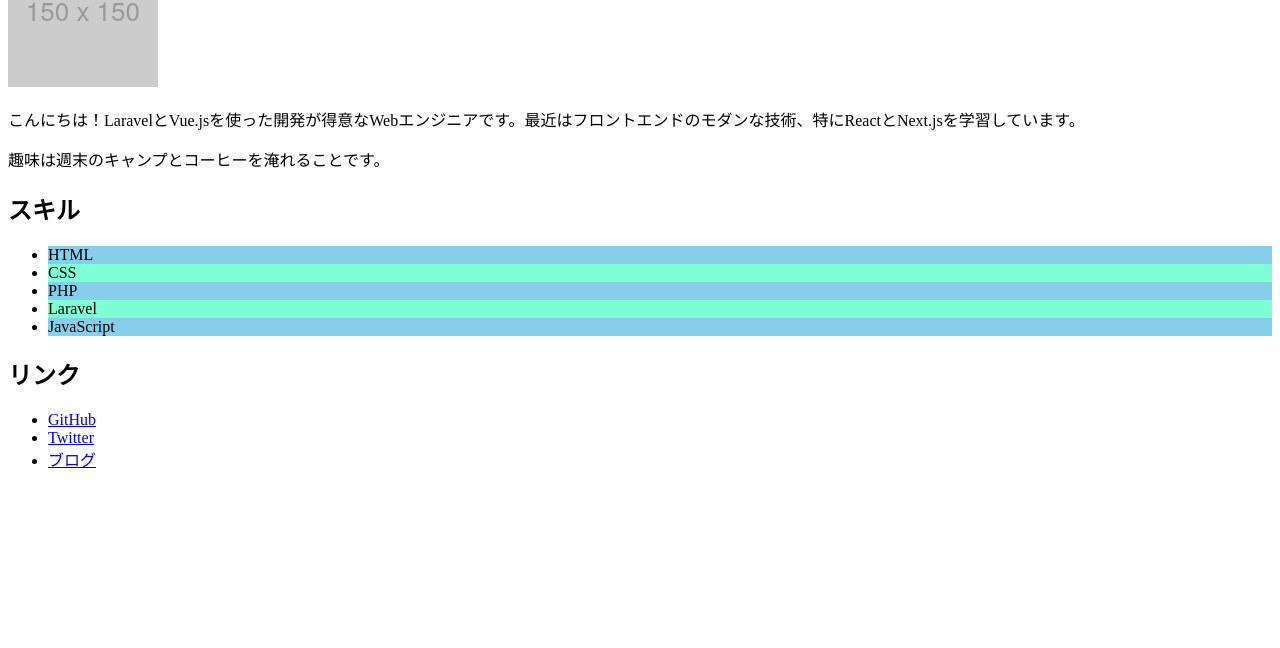
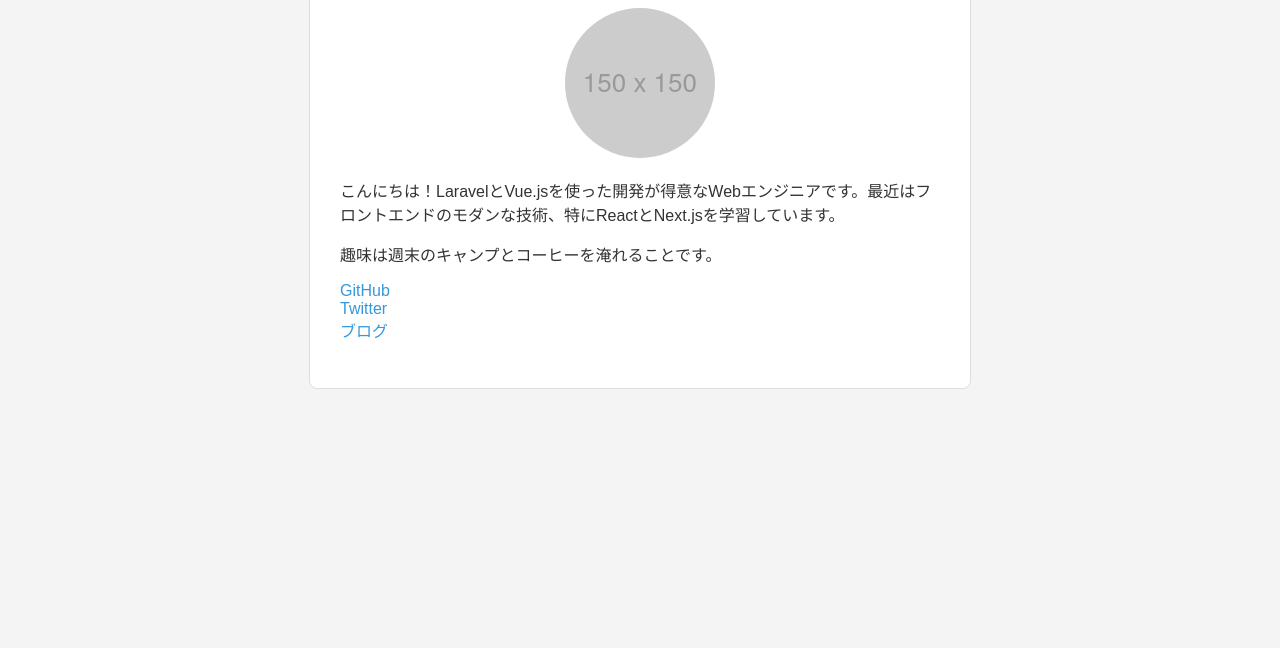
Before and after one commit to nishidanamiki/profile, a plain HTML site: page index.html in a window 1280 px wide. Shown: the part 152-800 px from the top of the page. Drawn offline with Linux system fonts and the light colour scheme.

Commit message:
style: スキルリストを削除しプロフィールカードのスタイルを適用

```diff
--- a/css/style.css
+++ b/css/style.css
@@ -1,11 +1,47 @@
-a:hover {
-  color: red;
+/* ページ全体の背景と基本フォント */
+body {
+  background-color: #f4f4f4;
+  font-family: sans-serif;
+  color: #333;
 }
 
-.skill-list li:nth-child(odd) {
-  background-color: skyblue;
+/* プロフィールカードのスタイリング */
+#profile-card {
+  width: 600px;
+  margin: 40px auto;
+  background-color: #ffffff;
+  padding: 30px;
+  border: 1px solid #ddd;
+  border-radius: 8px;
 }
 
-.skill-list li:nth-child(even) {
-  background-color: aquamarine;
+.profile-image {
+  display: block;
+  margin: 0 auto 20px;
+  border-radius: 50%;
 }
+
+h1 {
+  text-align: center;
+  color: #2c3e50;
+}
+
+h2 {
+  border-bottom: 2px solid #3498db;
+  padding-bottom: 5px;
+  margin-top: 30px;
+}
+
+ul {
+  list-style: none;
+  padding: 0;
+}
+
+li a {
+  text-decoration: none;
+  color: #3498db;
+}
+
+li a:hover {
+  text-decoration: underline;
+}
--- a/index.html
+++ b/index.html
@@ -7,26 +7,18 @@
     <title>自己紹介</title>
   </head>
   <body>
-    <div>
+    <div id="profile-card">
       <h1>山田 太郎</h1>
       <img
         src="images/profile.png"
         alt="山田太郎のプロフィール画像"
         width="150"
+        class="profile-image"
       />
       <p>
         こんにちは！LaravelとVue.jsを使った開発が得意なWebエンジニアです。最近はフロントエンドのモダンな技術、特にReactとNext.jsを学習しています。
       </p>
       <p>趣味は週末のキャンプとコーヒーを淹れることです。</p>
-      <h2>スキル</h2>
-      <ul class="skill-list">
-        <li>HTML</li>
-        <li>CSS</li>
-        <li>PHP</li>
-        <li>Laravel</li>
-        <li>JavaScript</li>
-      </ul>
-      <h2>リンク</h2>
       <ul>
         <li>
           <a href="https://github.com/your-account" target="_blank">GitHub</a>
```
